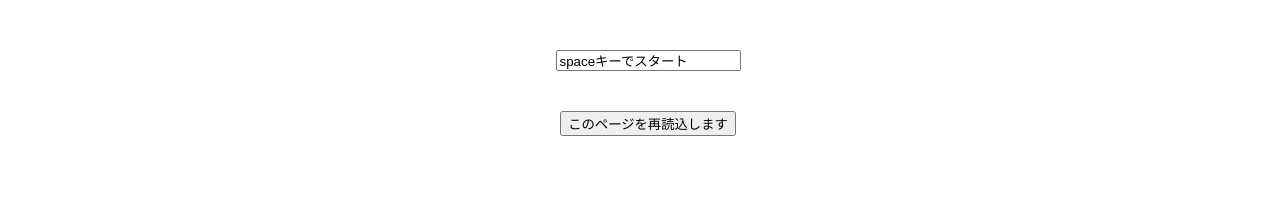
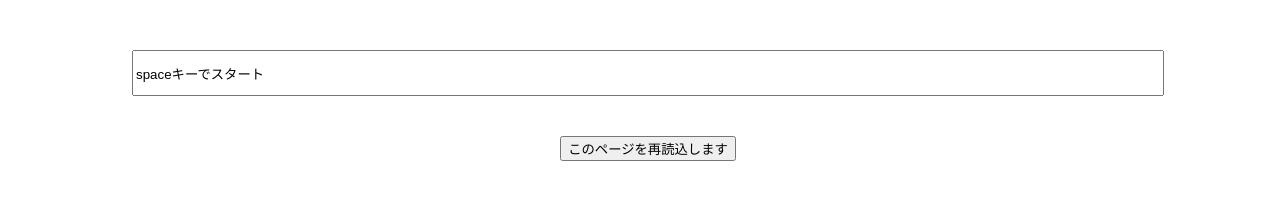
Before and after one commit to HI-hana/univer-test, a plain HTML site: page index.html in a window 1280 px wide. Drawn offline with Linux system fonts and the light colour scheme.

Commit message:
Update index.html

```diff
--- a/index.html
+++ b/index.html
@@ -9,7 +9,7 @@
     <p id="jap"></p>
     <p id="text"></p>
     <form name = "js">
-    <div><input type = "text" name = "box" value = "spaceキーでスタート" oninput = "keyDown(e)" onfocus="if(this.value==this.defaultValue){this.value=''}"></div>
+    <div><input type = "text" name = "box" value = "spaceキーでスタート" oninput = "keyDown(e)" onfocus="if(this.value==this.defaultValue){this.value=''}" style="width: 80%; height: 40px;"></div>
     <div><input type="button" value="このページを再読込します" onclick="window.location.reload();" /></div>
     <script src="app.js"></script>
   </body>
```
